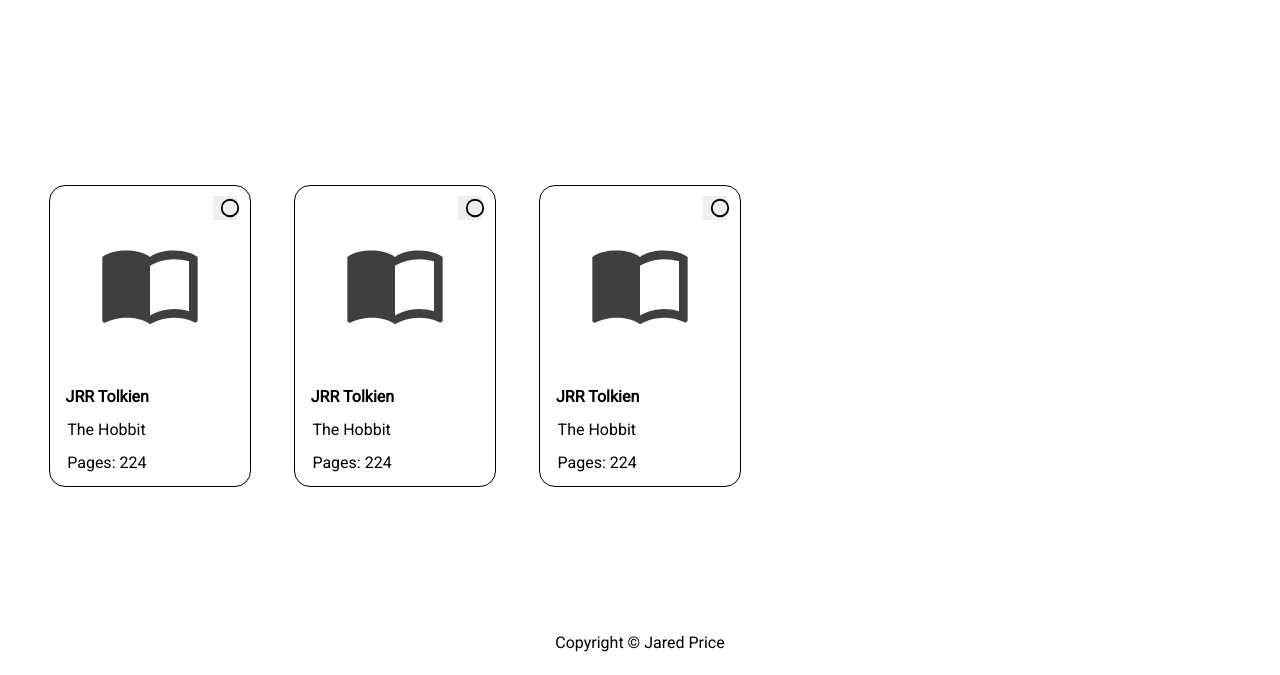
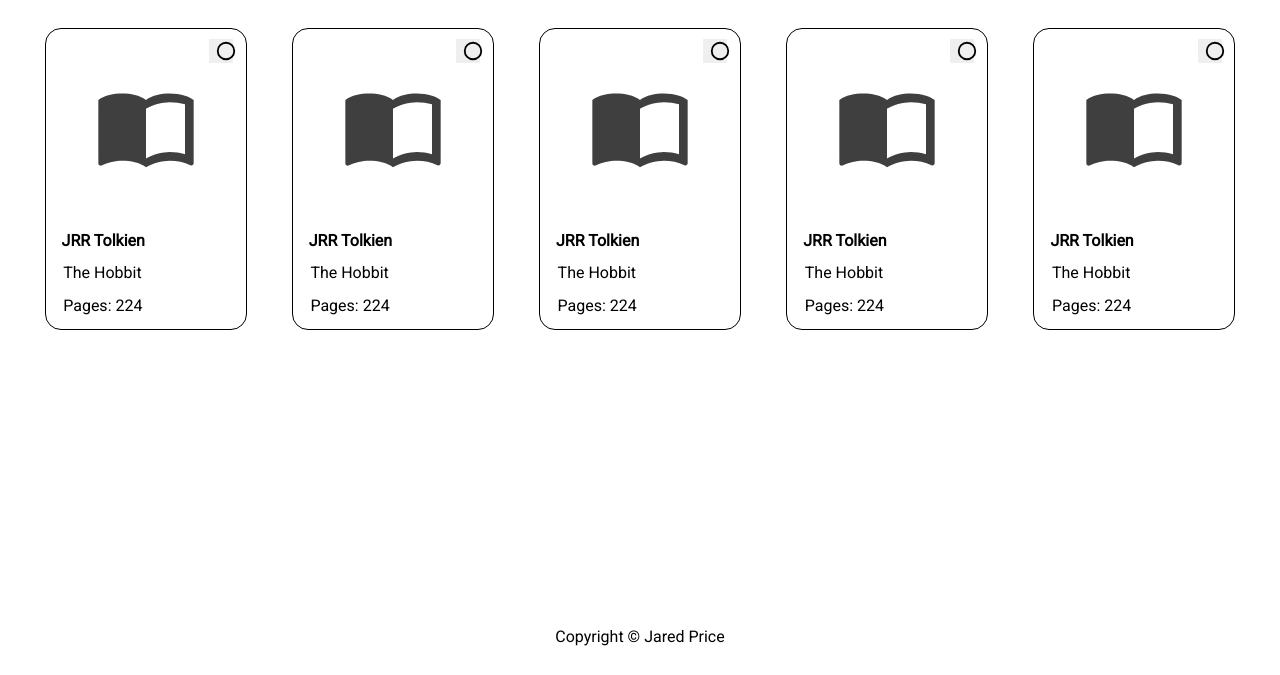
Before and after one commit to Jared588/library, a plain HTML site: page index.html in a window 1280 px wide. Shown: the part 127-802 px from the top of the page. Drawn offline with nearby package versions, Linux system fonts and the light colour scheme.

Commit message:
Improve main grid functionality

```diff
--- a/index.html
+++ b/index.html
@@ -44,6 +44,28 @@
                     <p>Pages: 224</p>
                 </div>
             </div>
+            <div class="book">
+                <div class="image-container">
+                    <img src="icons/book-open-blank-variant.svg" alt="open book icon" id="book-icon">
+                    <button id="check-button"><img src="icons/unchecked.svg" alt="radio button"></button>
+                </div>
+                <div class="information-container">
+                    <p><b>JRR Tolkien</b></p>
+                    <p>The Hobbit</p>
+                    <p>Pages: 224</p>
+                </div>
+            </div>
+            <div class="book">
+                <div class="image-container">
+                    <img src="icons/book-open-blank-variant.svg" alt="open book icon" id="book-icon">
+                    <button id="check-button"><img src="icons/unchecked.svg" alt="radio button"></button>
+                </div>
+                <div class="information-container">
+                    <p><b>JRR Tolkien</b></p>
+                    <p>The Hobbit</p>
+                    <p>Pages: 224</p>
+                </div>
+            </div>
         </div>
     </div>
     <footer>Copyright © Jared Price</footer>
--- a/styles.css
+++ b/styles.css
@@ -36,26 +36,27 @@ header {
 }
 
 .main-body {
+    height: fit-content;
     font-family: var(--main-font);
+    grid-row: 2 / 3;
 }
 
 .book-container {
     display: grid;
     justify-items: center;
     align-items: center;
-    grid-template-columns: repeat(auto-fill, minmax(220px, 1fr));
-    grid-template-rows: repeat(auto-fill, minmax(320px, 1fr));
-    gap: 10px;
+    grid-template-columns: repeat(auto-fill, minmax(200px, 1fr));
+    grid-template-rows: repeat(auto-fill, minmax(300px, 1fr));
+    gap: 20px;
     padding: 2rem;
 }
 
 .book {
     display: grid;
-    width: clamp(200px, 50%, 225px);
-    height: clamp(300px, 50%, 300px);
+    width: clamp(200px, 50%, 200px);
+    height: 300px;
     border: 1px solid black;
     border-radius: 1rem;
-    overflow: none;
     text-align: left;
 }
 
@@ -94,7 +95,8 @@ header {
 
 footer {
     display: flex;
-    flex: auto;
+    grid-row: 3 / -1;
+    height: 50px;
     font-family: var(--main-font);
     align-items: center;
     justify-content: center;
```
